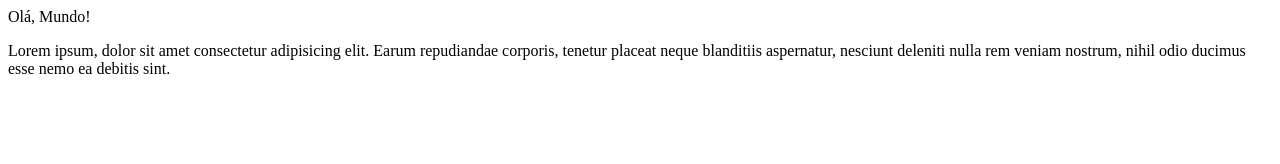
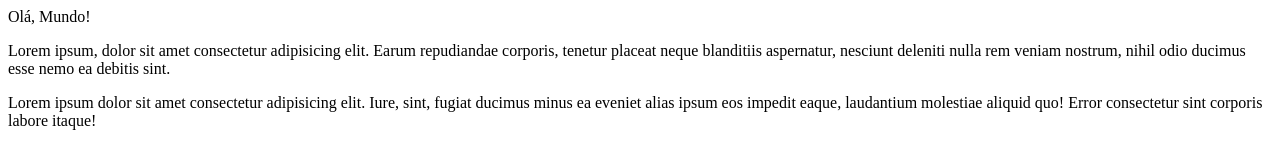
Before and after one commit to thiagorodriguesribeiro/Ola-Mundo, a plain HTML site: page teste site/index.html in a window 1280 px wide. Drawn offline with Linux system fonts and the light colour scheme.

Commit message:
Update index.html

```diff
--- a/teste site/index.html
+++ b/teste site/index.html
@@ -8,6 +8,7 @@
 <body>
     <p1>Olá, Mundo!</p1>
     <p>Lorem ipsum, dolor sit amet consectetur adipisicing elit. Earum repudiandae corporis, tenetur placeat neque blanditiis aspernatur, nesciunt deleniti nulla rem veniam nostrum, nihil odio ducimus esse nemo ea debitis sint.</p>
+    <p>Lorem ipsum dolor sit amet consectetur adipisicing elit. Iure, sint, fugiat ducimus minus ea eveniet alias ipsum eos impedit eaque, laudantium molestiae aliquid quo! Error consectetur sint corporis labore itaque!</p>
 
 </body>
 </html>
```
